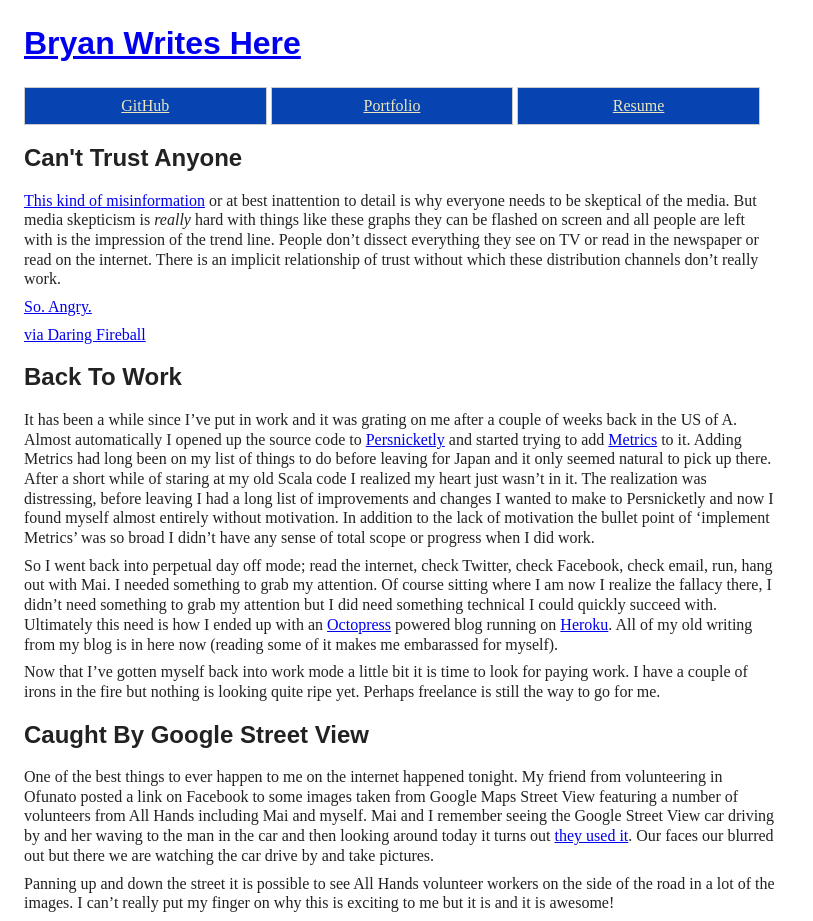
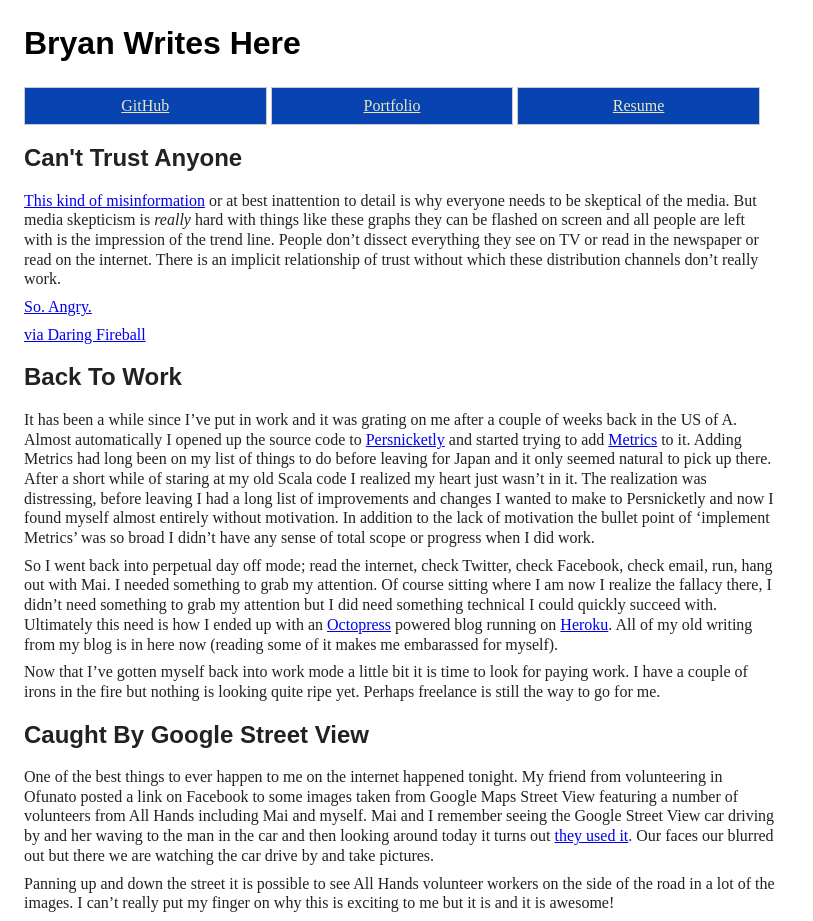
Before and after one commit to bryanjswift/bryanjswift.github.com, a Jekyll site: the page built from index.html, in a window 1280 px wide. Shown: the whole page, without its empty margins (0-813 px from the left). Built offline with Jekyll 4.4.1, drawn with Linux system fonts in a browser that asks for light colours; Markdown is read by kramdown in place of the engine named in the settings; the list of posts is cut into pages by our own code.

Commit message:
Split out Colors and Modules and Layout
Goes with Base
Trying to follow something like SMACSS

```diff
--- a/css/style.css
+++ b/css/style.css
@@ -64,14 +64,18 @@
 td { vertical-align: top; }
 /*** <Primary Styles> ***/
 /** Layout **/
-nav { }
+nav ul { position: relative; margin: 0 3%; }
+nav li {
+  display: inline-block; border: 1px solid; padding: 0.5em 0; width: 32%;
+  text-align: center;
+}
+h1 a { text-decoration: none; }
+/** Modules **/
+/** Colors **/
+h1 a, h1 a:visited { color: #000; }
 nav a, nav a:visited { color: #eae7be; }
 nav a:hover, nav a:focus { color: #fff; }
-nav ul { position: relative; margin: 0 3%; }
-nav li {
-  display: inline-block; border: 1px solid #ccc; padding: 0.5em 0; width: 32%;
-  text-align: center; background: #0743b1;
-}
+nav li { border-color: #ccc; background: #0743b1; }
 /*** </Primary Styles> ***/
 /** Helpers **/
 /* For image replacement */
```
